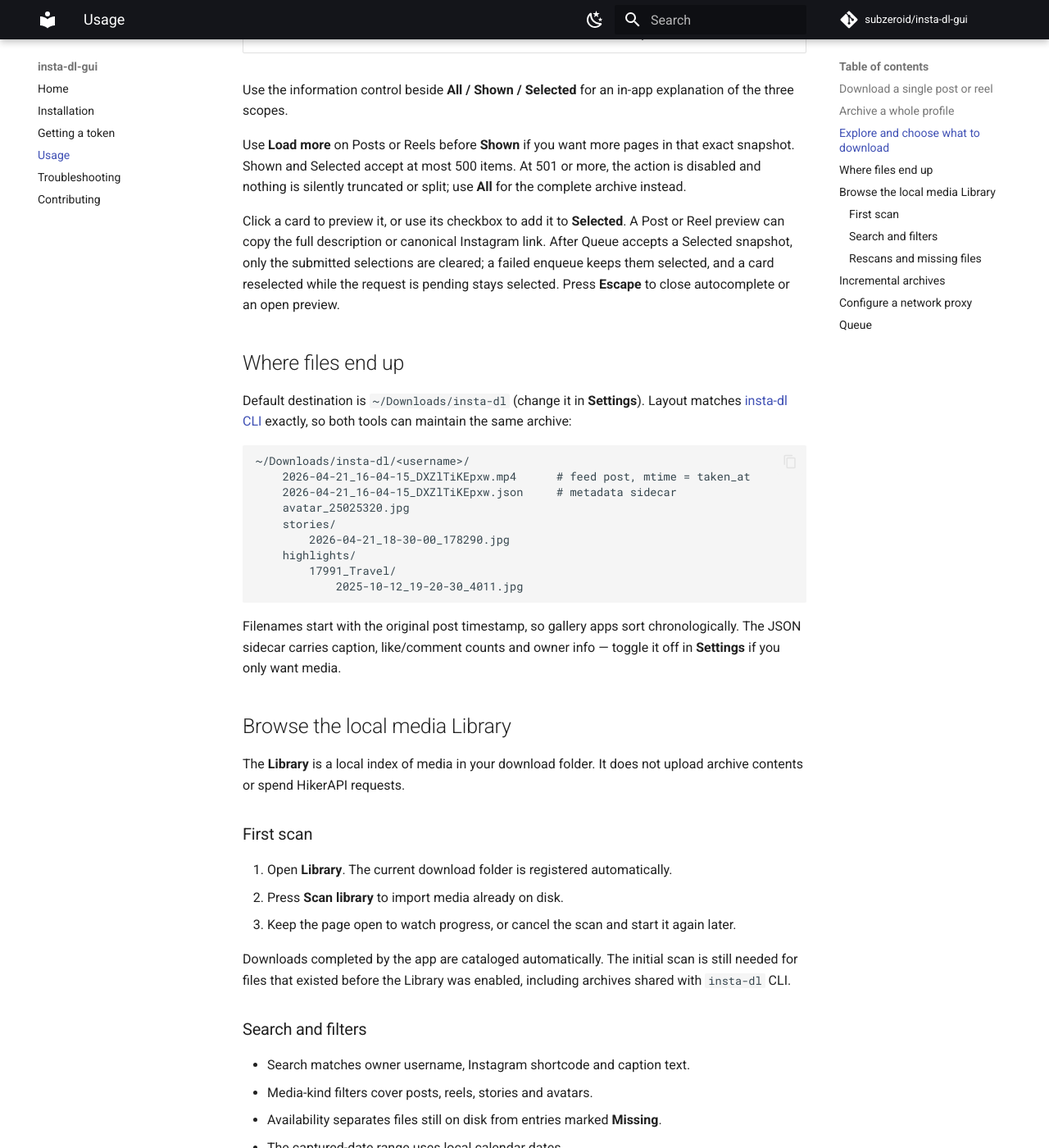
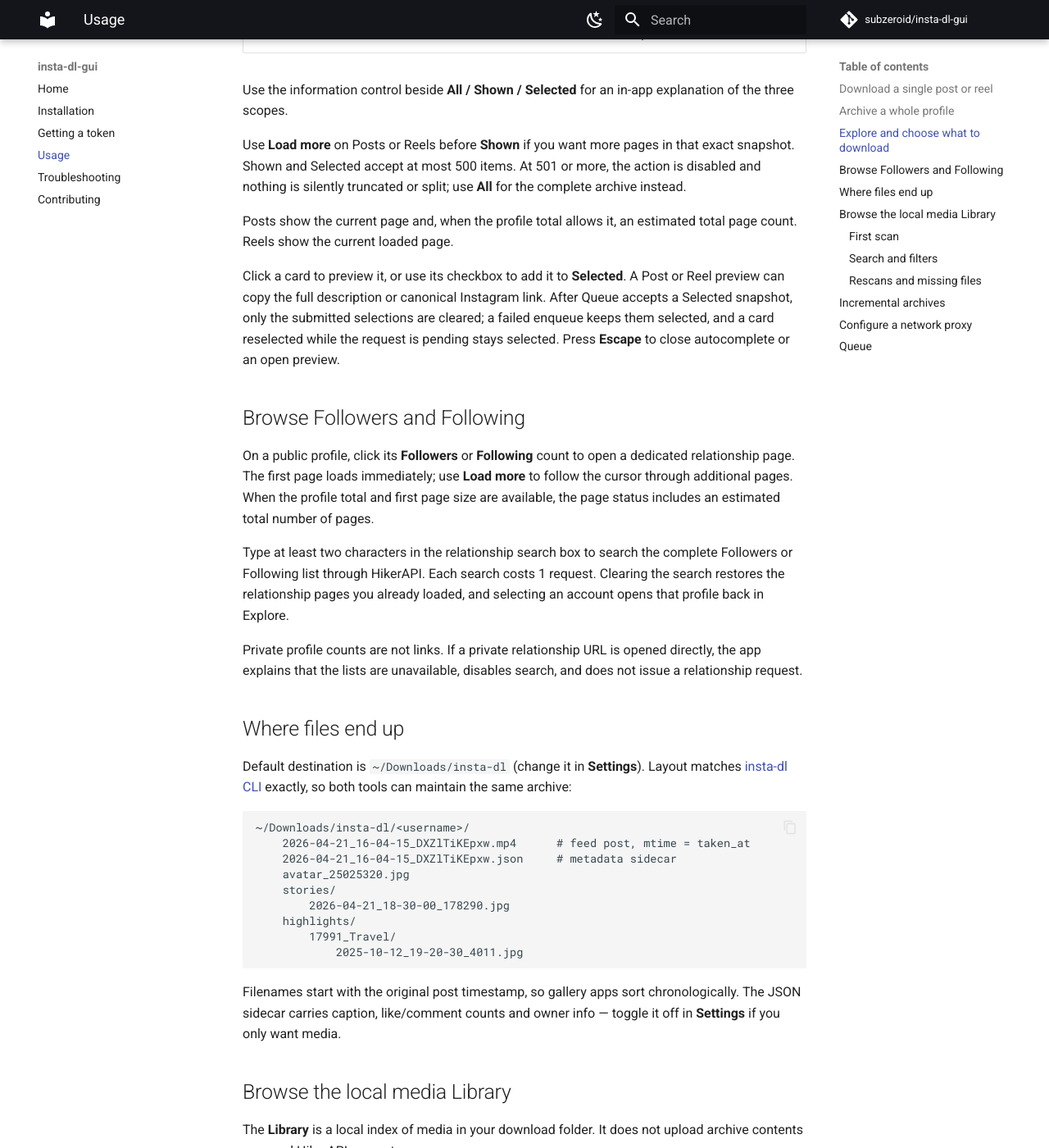
Before and after one commit to subzeroid/insta-dl-gui, an MkDocs documentation site: the page built from docs/usage.md, in a window 1280 px wide and 1400 px high, scrolled down 1782 px. Shown: the whole window at 82% size. Built offline with MkDocs 1.6.1 and Material for MkDocs 9.7.7, drawn with Linux system fonts in a browser that asks for light colours; comment, search, counter and statistics services are not loaded; some of the changed text lies outside the part shown.

Commit message:
docs: update project documentation for v0.6.0
Co-Authored-By: OpenAI Codex <noreply@openai.com>

```diff
--- a/docs/troubleshooting.md
+++ b/docs/troubleshooting.md
@@ -10,7 +10,7 @@ Your balance hit zero mid-run (HTTP 402). Top up at [hikerapi.com](https://hiker
 
 ## "Not found on Instagram (private profile or deleted post)"
 
-For a post link, the post may be deleted or belong to an inaccessible private account. A private profile lookup should still show its public avatar; its posts, reels, stories and highlights remain unavailable.
+For a post link, the post may be deleted or belong to an inaccessible private account. A private profile lookup should still show its public avatar; its posts, reels, stories, highlights, Followers and Following lists remain unavailable.
 
 ## Downloads fail with "CDN host … is not allowed"
 
--- a/docs/usage.md
+++ b/docs/usage.md
@@ -50,7 +50,17 @@ Use the information control beside **All / Shown / Selected** for an in-app expl
 
 Use **Load more** on Posts or Reels before **Shown** if you want more pages in that exact snapshot. Shown and Selected accept at most 500 items. At 501 or more, the action is disabled and nothing is silently truncated or split; use **All** for the complete archive instead.
 
+Posts show the current page and, when the profile total allows it, an estimated total page count. Reels show the current loaded page.
+
 Click a card to preview it, or use its checkbox to add it to **Selected**. A Post or Reel preview can copy the full description or canonical Instagram link. After Queue accepts a Selected snapshot, only the submitted selections are cleared; a failed enqueue keeps them selected, and a card reselected while the request is pending stays selected. Press **Escape** to close autocomplete or an open preview.
+
+## Browse Followers and Following
+
+On a public profile, click its **Followers** or **Following** count to open a dedicated relationship page. The first page loads immediately; use **Load more** to follow the cursor through additional pages. When the profile total and first page size are available, the page status includes an estimated total number of pages.
+
+Type at least two characters in the relationship search box to search the complete Followers or Following list through HikerAPI. Each search costs 1 request. Clearing the search restores the relationship pages you already loaded, and selecting an account opens that profile back in Explore.
+
+Private profile counts are not links. If a private relationship URL is opened directly, the app explains that the lists are unavailable, disables search, and does not issue a relationship request.
 
 ## Where files end up
 
@@ -132,7 +142,7 @@ Settings displays only a credential-redacted hint, but the complete URL is store
 
 The footer keeps download activity visible from Download, Explore, Library and Settings. It shows the active job count, current file and downloaded bytes; click anywhere on it to open **Queue**.
 
-The **Queue** screen lists all jobs with per-file progress and byte counters. Failed jobs show the reason (private profile, quota exhausted, deleted post). Cancelled and finished jobs can be cleared.
+The **Queue** screen lists all jobs with their start time, per-file progress and byte counters. Terminal jobs also show when they finished. Failed jobs show the reason (private profile, quota exhausted, deleted post). Cancelled and finished jobs can be cleared.
 
 Click a completed job to inspect the exact, ordered media files newly saved by that download. Queue distinguishes requested Instagram items from saved files, so selecting four posts can correctly produce five files when one is a carousel. Each row shows a photo or video preview, safe basename and size, with **Open** and **Show in Finder** actions when the file is available. Large results start with 50 files and load the next 50 on demand. JSON sidecars and files skipped because they already existed are not included in this result list.
 
```
Also changed, not shown: README.md (+2 -1 lines), docs/index.md (+2 -1 lines), docs/token.md (+2 -0 lines).
